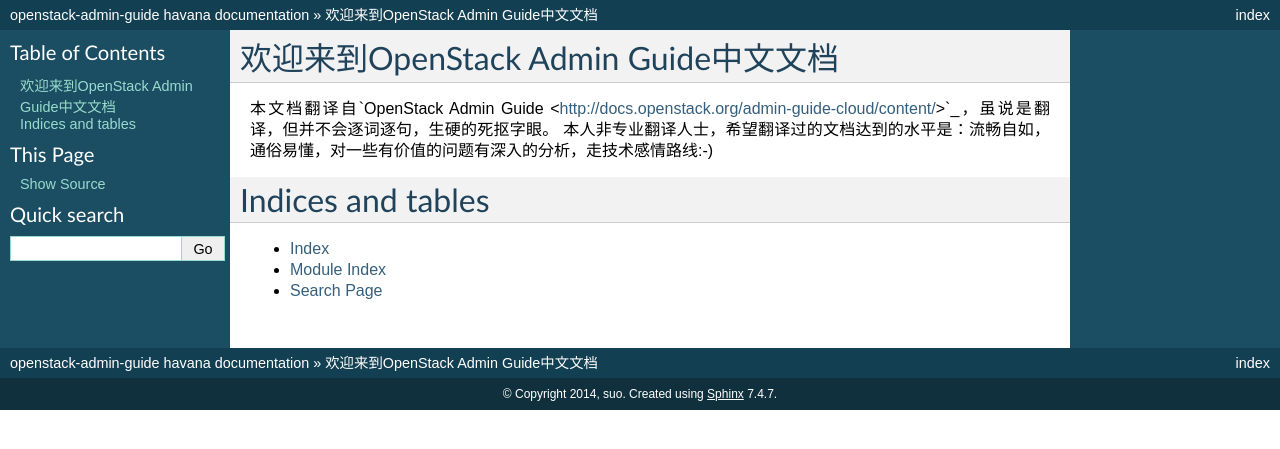
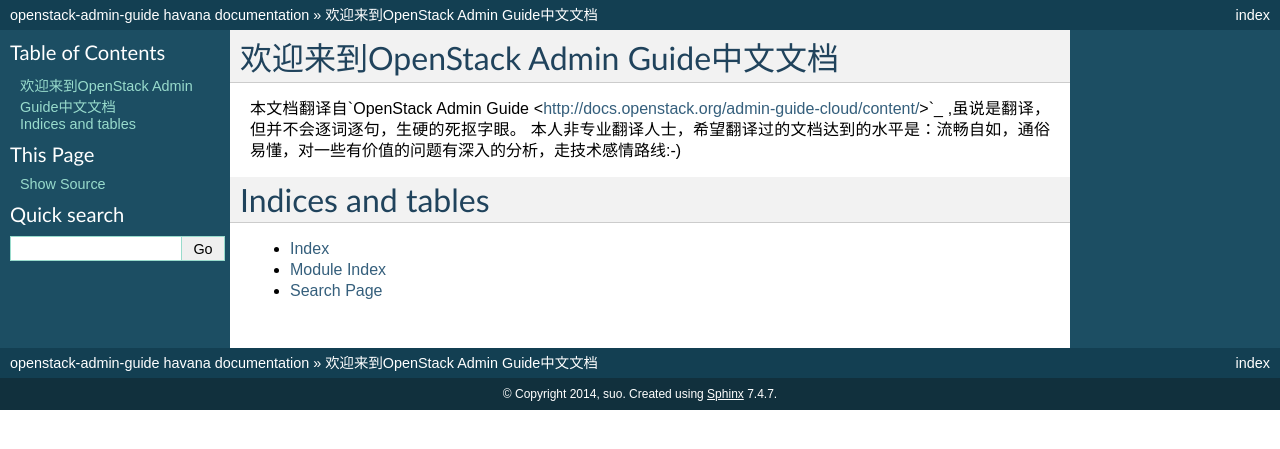
Before and after one commit to Flouse/openstack-admin-guide, a Sphinx documentation site: the page built from source/index.rst, in a window 1280 px wide. Shown: the top 449 px of the page. Built offline with Sphinx 7.4.7, drawn with Linux system fonts in a browser that asks for light colours.

Commit message:
fix links

```diff
--- a/source/index.rst
+++ b/source/index.rst
@@ -6,7 +6,7 @@
 欢迎来到OpenStack Admin Guide中文文档
 =================================================
 
-本文档翻译自`OpenStack Admin Guide <http://docs.openstack.org/admin-guide-cloud/content/>`_，虽说是翻译，但并不会逐词逐句，生硬的死抠字眼。
+本文档翻译自`OpenStack Admin Guide <http://docs.openstack.org/admin-guide-cloud/content/>`_ ,虽说是翻译，但并不会逐词逐句，生硬的死抠字眼。
 本人非专业翻译人士，希望翻译过的文档达到的水平是：流畅自如，通俗易懂，对一些有价值的问题有深入的分析，走技术感情路线:-)
 
 .. toctree::
```
